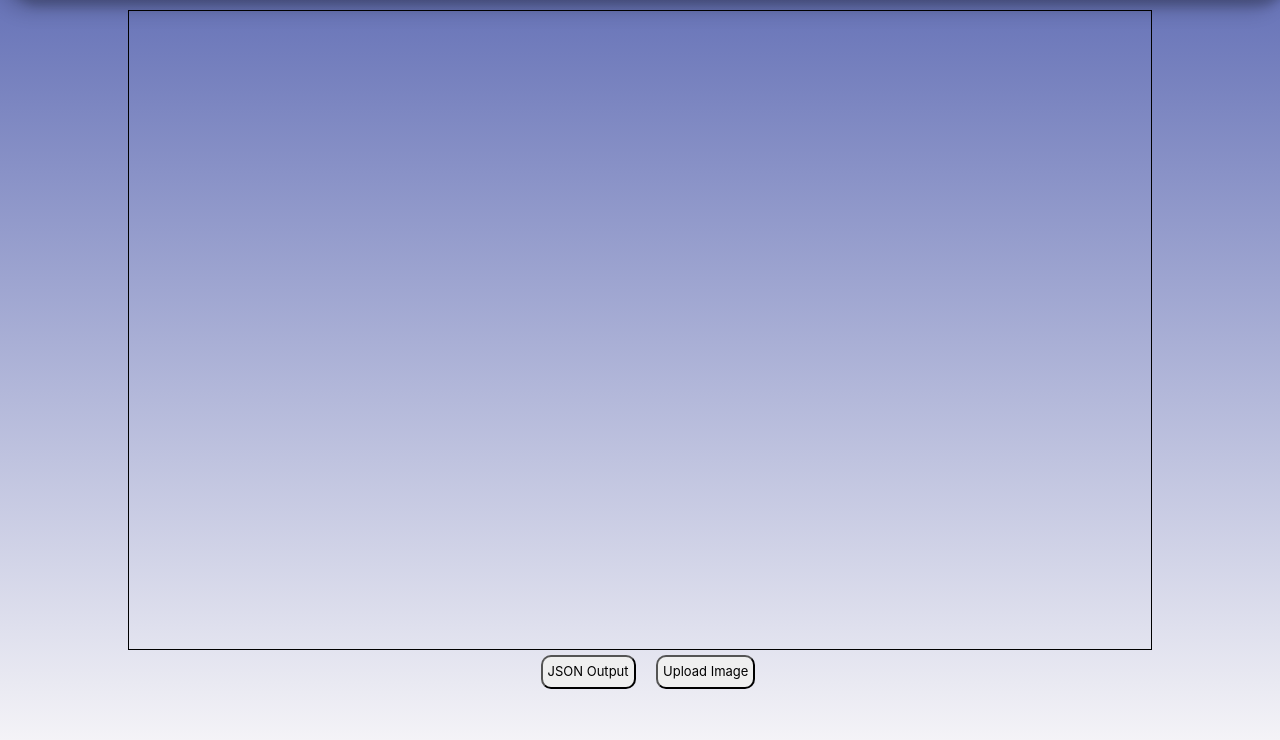
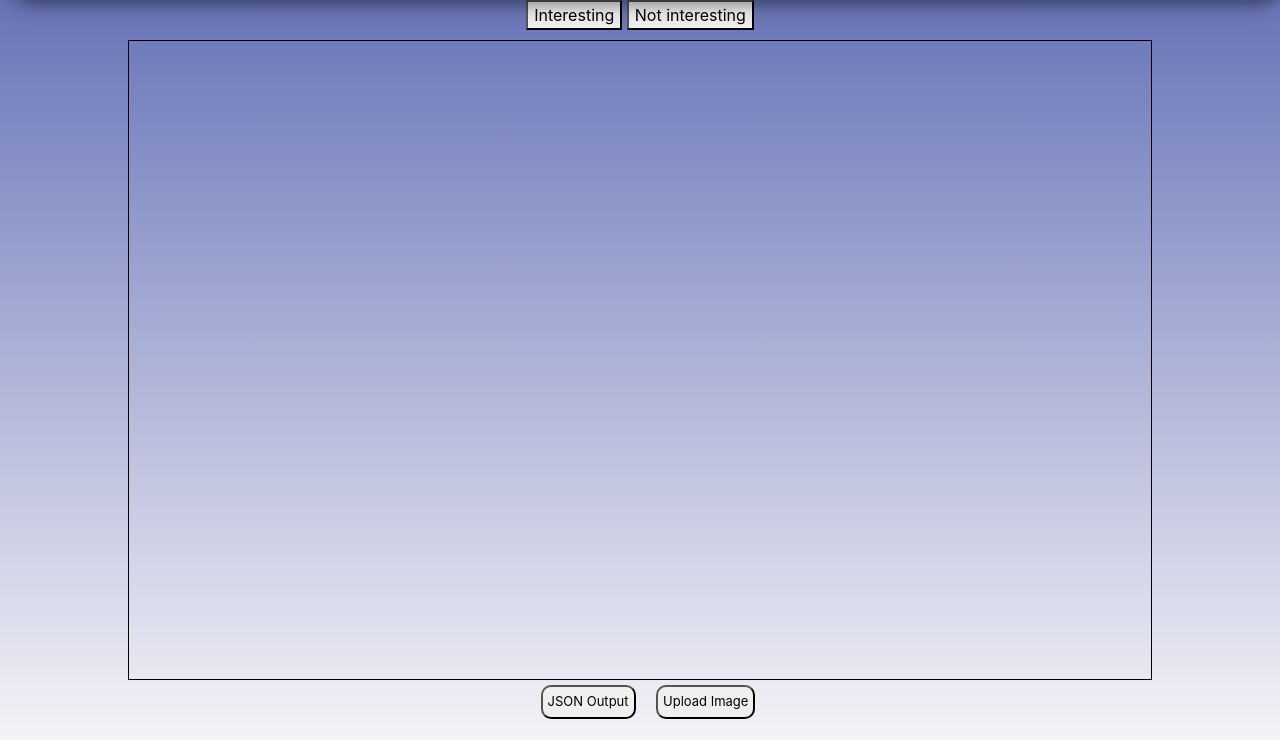
Before and after one commit to muraahm/annotator, a website: page src/views/index.html in a window 1280 px wide. Shown: the part 60-800 px from the top of the page. Drawn offline with nearby package versions, Linux system fonts and the light colour scheme.

Commit message:
add interesting functunality

```diff
--- a/src/views/index.html
+++ b/src/views/index.html
@@ -29,7 +29,12 @@
       </div>
     </nav>
   </header>
-  <canvas id="canvas">
+  <div>
+    <button id="interesting">Interesting</button>
+    <button id="uninteresting">Not interesting</button>
+  </div>
+
+  <canvas id="canvas" width="1000" height="500">
   </canvas>
   <div class="controlers">
     <button id="JSONOutput" class="button">JSON Output</button>
```
